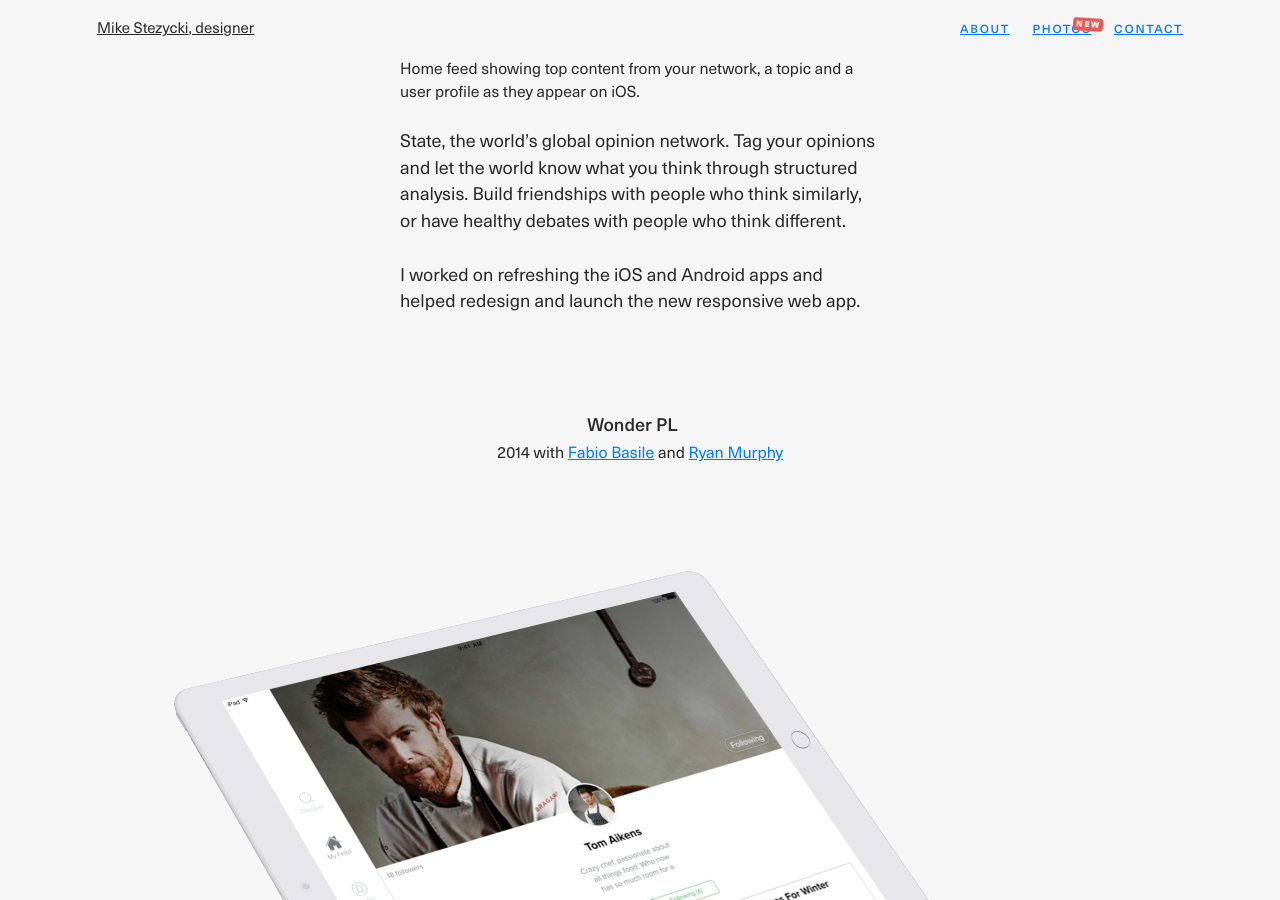
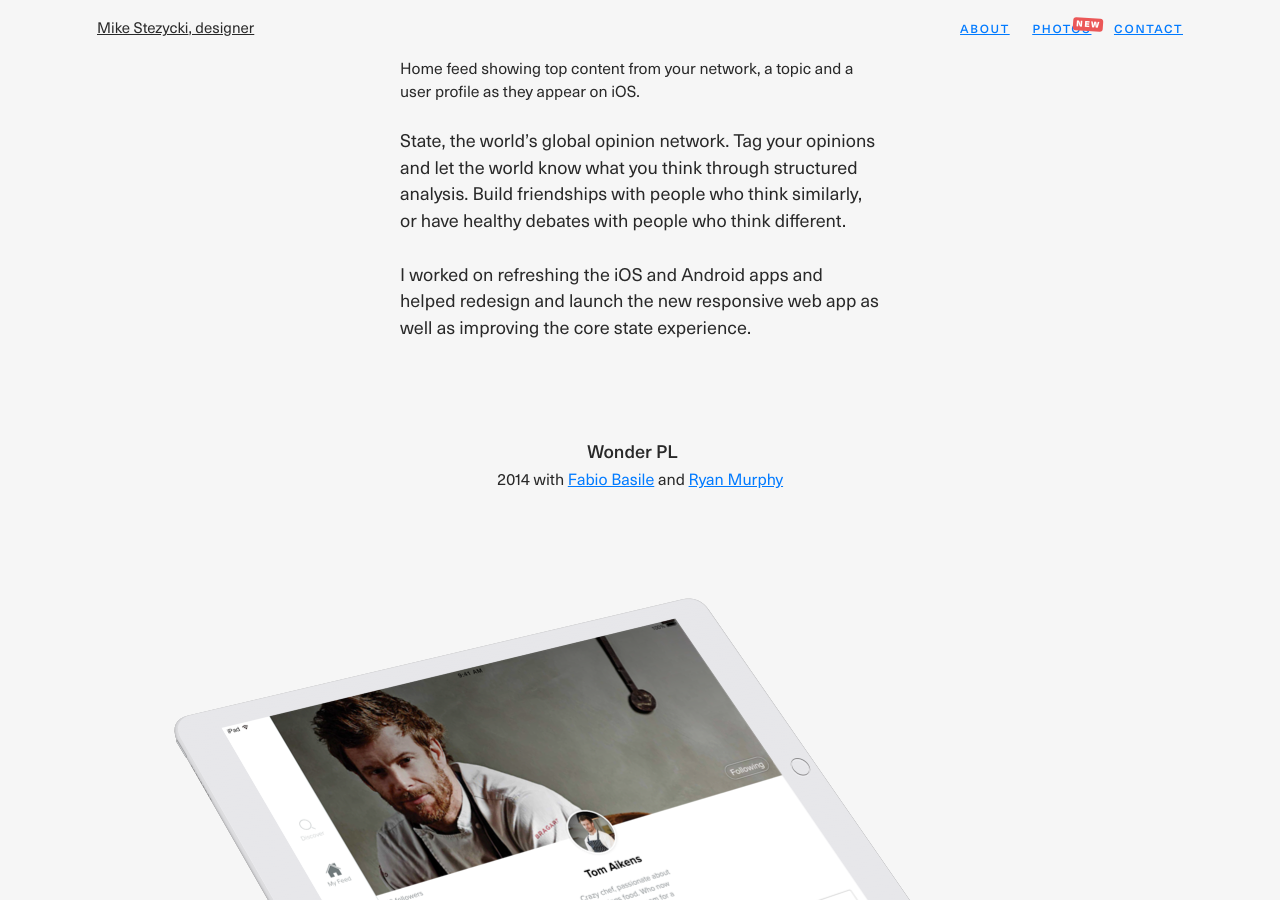
Before and after one commit to mr-stezz/mr-stezz.github.io, a Jekyll site: the page built from index.html, in a window 1280 px wide and 900 px high, scrolled down 6360 px. Built offline with Jekyll 4.4.1, drawn with Linux system fonts in a browser that asks for light colours.

Commit message:
Update the State project

```diff
--- a/_includes/_projects.state.html
+++ b/_includes/_projects.state.html
@@ -6,6 +6,6 @@
     <figcaption class="text-col">Home feed showing top content from your network, a topic and a user profile as they appear on iOS.</figcaption>
   </figure>
   <p class="text-col">
-  	State, the world’s global opinion network. Tag your opinions and let the world know what you think through structured analysis. Build friendships with people who think similarly, or have healthy debates with people who think different.<br><br>I worked on refreshing the iOS and Android apps and helped redesign and launch the new responsive web app.
+  	State, the world’s global opinion network. Tag your opinions and let the world know what you think through structured analysis. Build friendships with people who think similarly, or have healthy debates with people who think different.<br><br>I worked on refreshing the iOS and Android apps and helped redesign and launch the new responsive web app as well as improving the core state experience.
   </p>
 </section>
```
